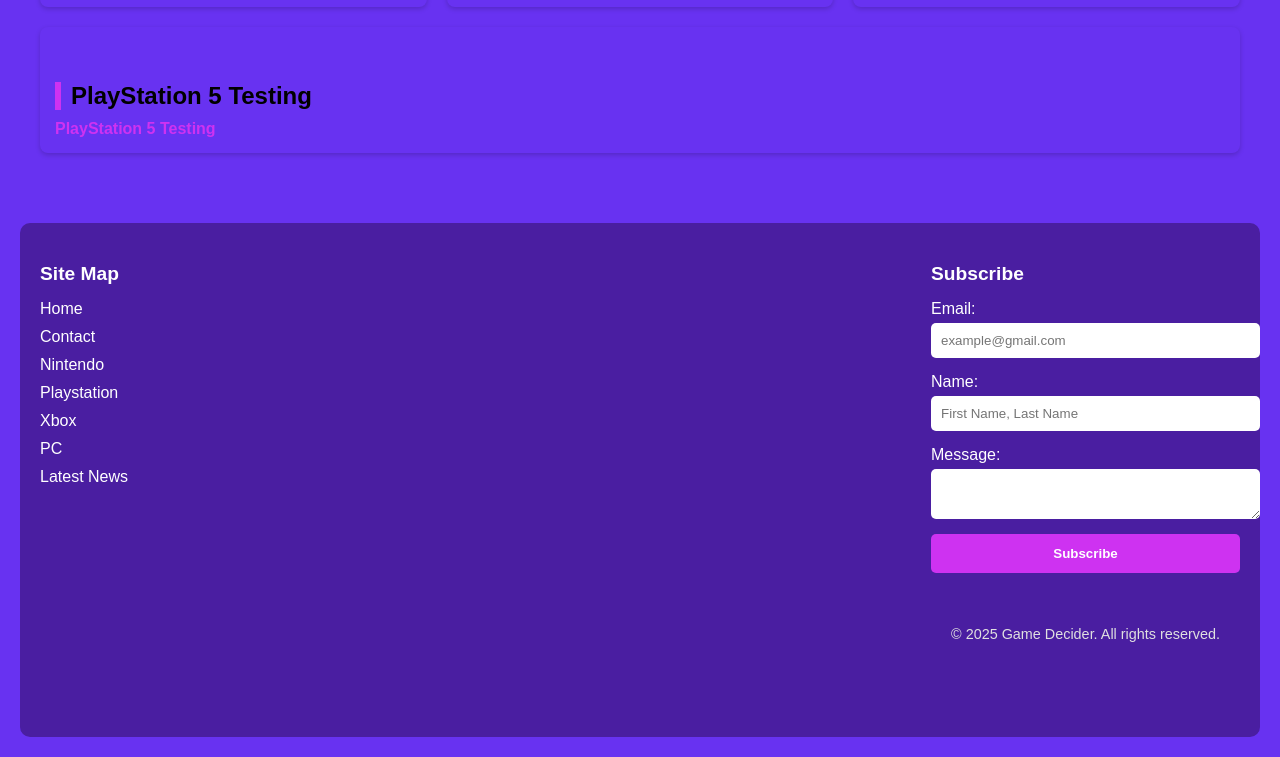
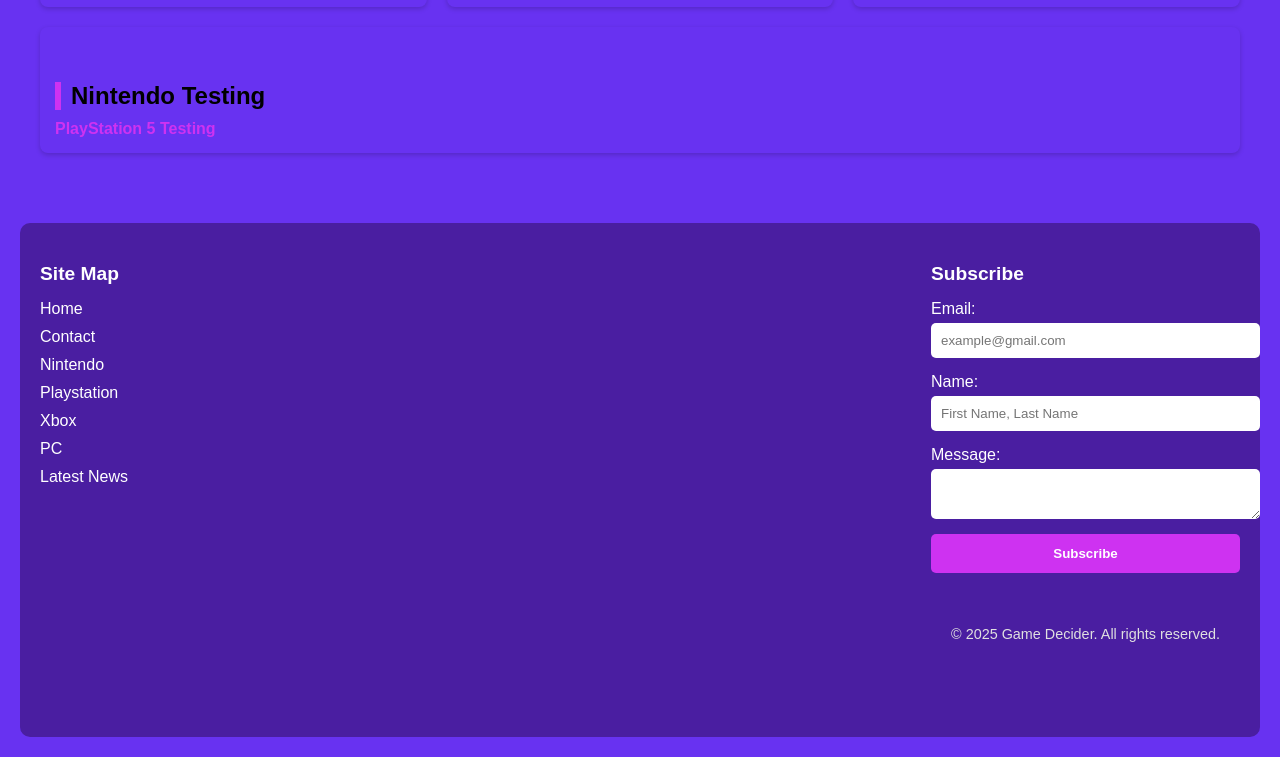
Before and after one commit to JerrodBolton/gaming-Info, a plain HTML site: page nintendo/nintendo.html in a window 1280 px wide. Shown: the part 1210-1967 px from the top of the page. Drawn offline with Linux system fonts and the light colour scheme.

Commit message:
Updated H2 error

```diff
--- a/nintendo/nintendo.html
+++ b/nintendo/nintendo.html
@@ -73,7 +73,7 @@
       </div>
 
       <div class="info-column">
-        <h2>PlayStation 5 Testing</h2>
+        <h2> Nintendo Testing</h2>
         <a href="https://www.proprofs.com/quiz-school/story.php?title=which-video-game-console-is-right-you" target="_blank">PlayStation 5 Testing</a>
       </div>
     </div>
```
